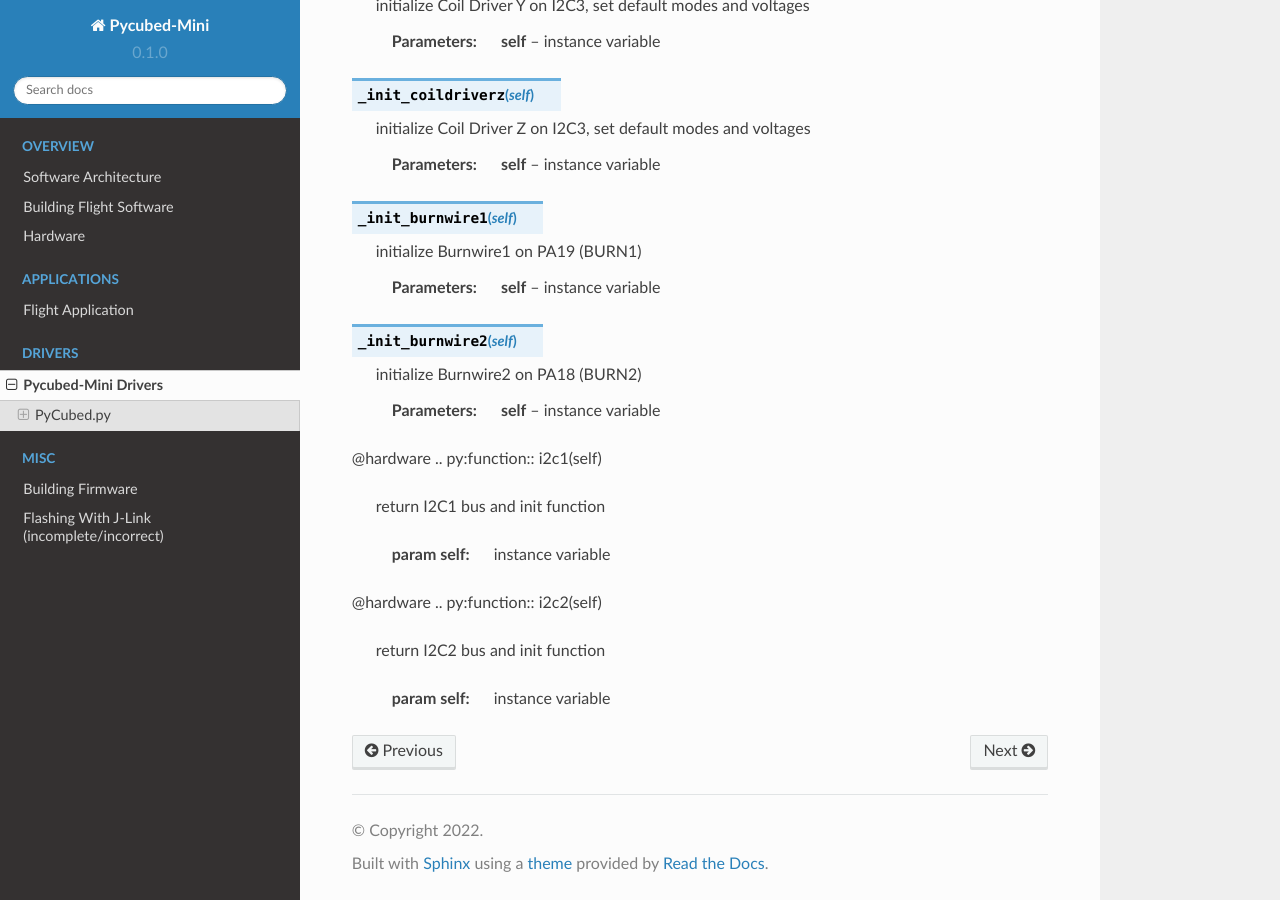
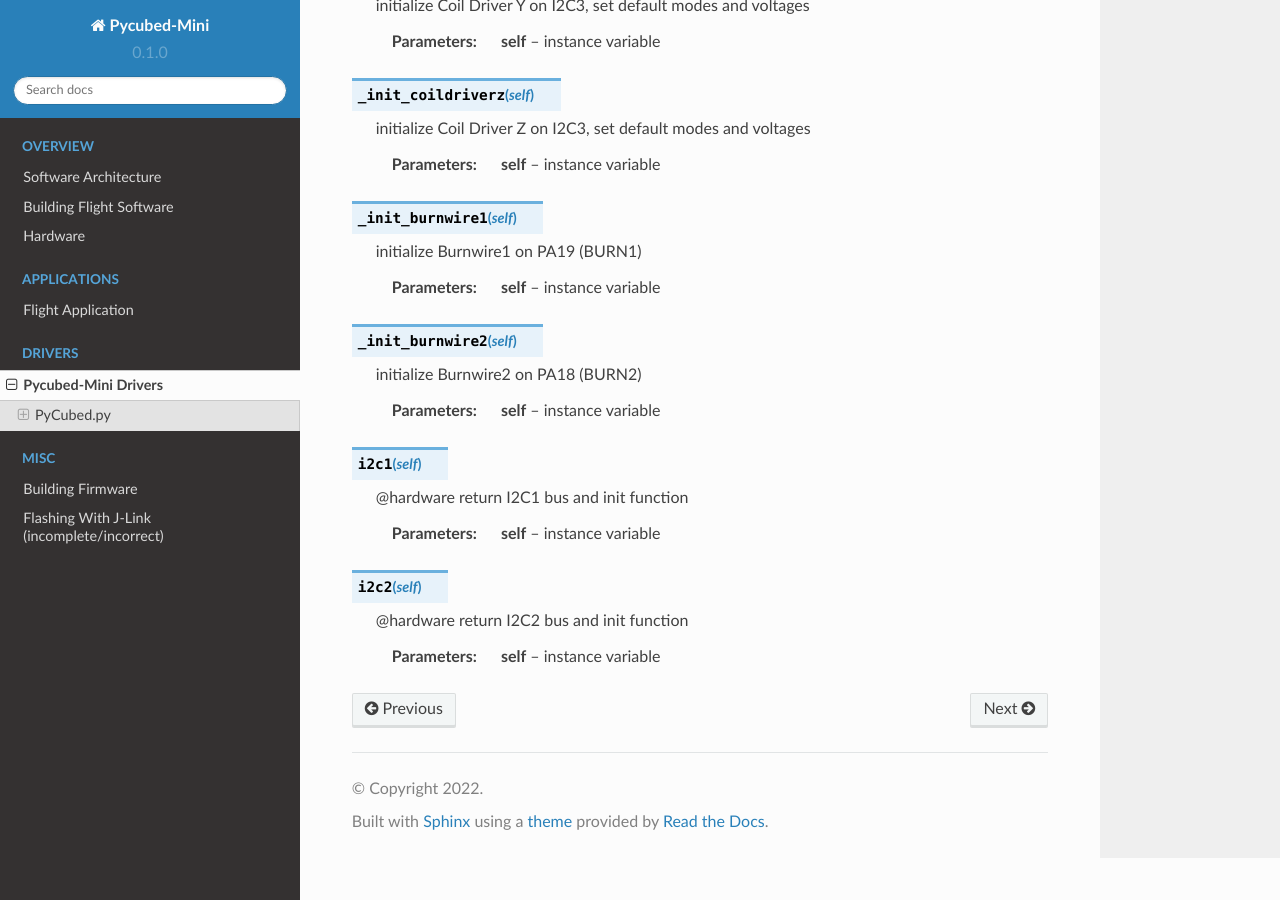
Before and after one commit to PyCubed-Mini/PocketQubeDocs, a Sphinx documentation site: the page built from docs/source/drivers/pycubedmini/index.rst, in a window 1280 px wide and 900 px high, scrolled down 4573 px. Built offline with Sphinx 7.4.7 and the Read the Docs theme 2.0.0, drawn with Linux system fonts in a browser that asks for light colours.

Commit message:
more formatting experiments

```diff
--- a/docs/source/drivers/pycubedmini/index.rst
+++ b/docs/source/drivers/pycubedmini/index.rst
@@ -239,16 +239,16 @@
 
     :param self: instance variable
 
-@hardware
 .. py:function:: i2c1(self)
 
+    @hardware
     return I2C1 bus and init function
 
     :param self: instance variable
 
-@hardware
 .. py:function:: i2c2(self)
 
+    @hardware
     return I2C2 bus and init function
 
     :param self: instance variable
```
